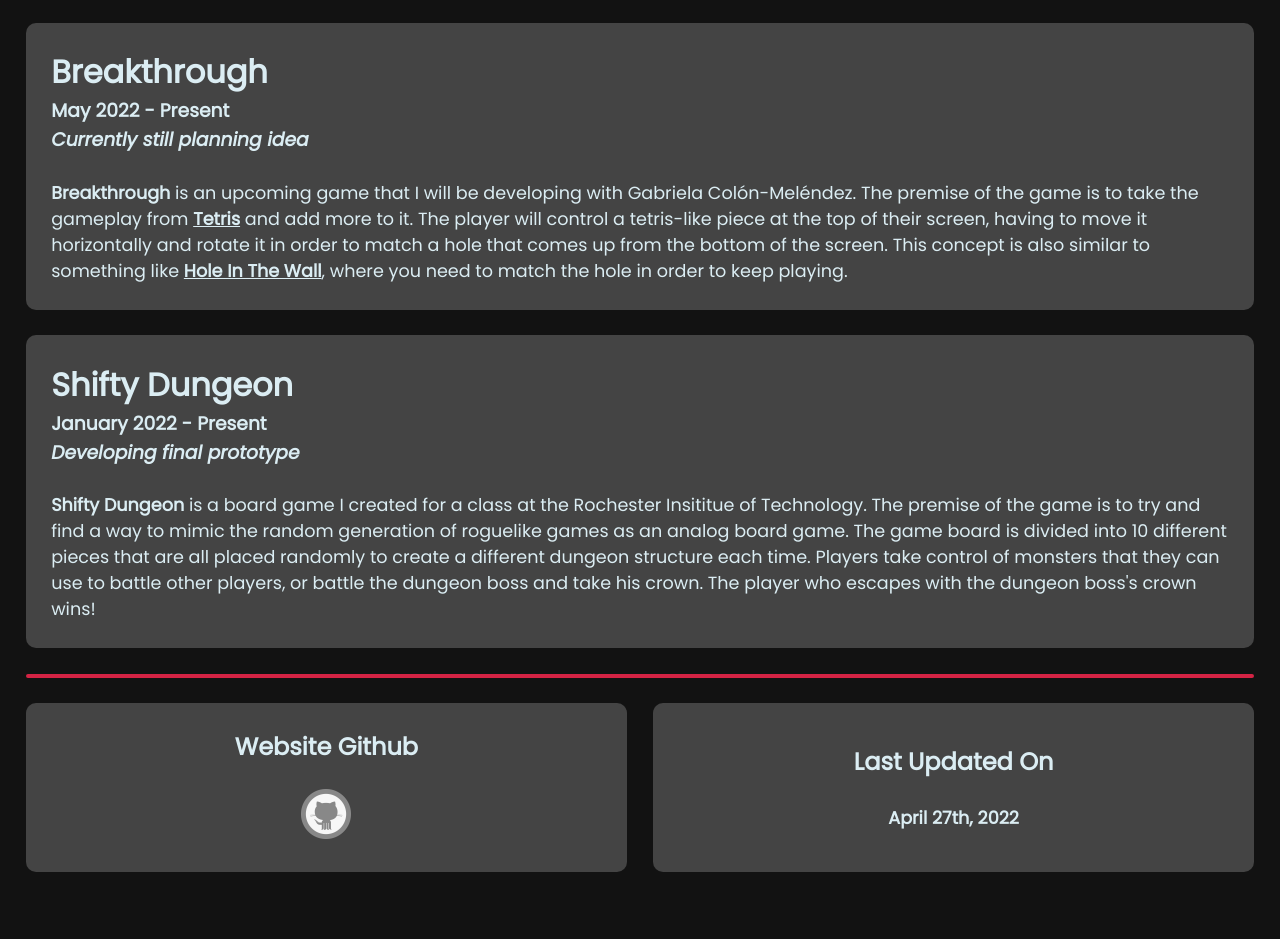
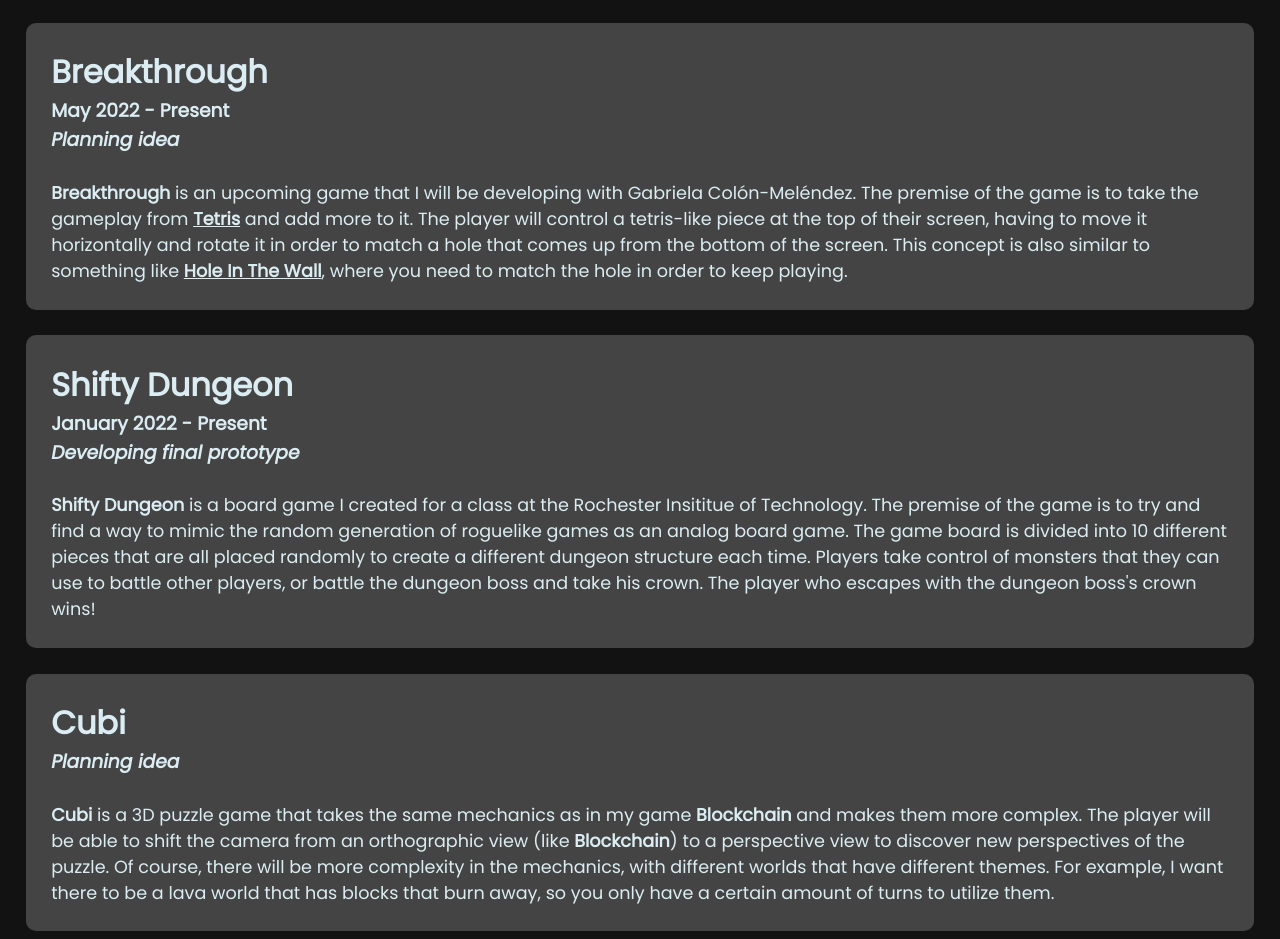
Before and after one commit to qusr08/qusr08.github.io, a plain HTML site: page index.html in a window 1280 px wide. Shown: the part 2593-3532 px from the top of the page. Before the commit the page ends 3490 px from the top, so only its background shows below. Drawn offline with Linux system fonts and the light colour scheme.

Commit message:
Added upcoming project

```diff
--- a/index.html
+++ b/index.html
@@ -103,7 +103,7 @@
             <div>
                 <h1>Breakthrough</h1>
                 <h3>May 2022 - Present</h3>
-                <h3><em>Currently still planning idea</em></h3>
+                <h3><em>Planning idea</em></h3>
             </div>
             <p>
                 <strong>Breakthrough</strong> is an upcoming game that I will be developing with Gabriela Colón-Meléndez. The premise of the game is to take the gameplay from
@@ -123,6 +123,17 @@
                 take his crown. The player who escapes with the dungeon boss's crown wins!
             </p>
         </div>
+        <div class="expanded-gallery-item">
+            <div>
+                <h1>Cubi</h1>
+                <h3><em>Planning idea</em></h3>
+            </div>
+            <p>
+                <strong>Cubi</strong> is a 3D puzzle game that takes the same mechanics as in my game <strong>Blockchain</strong> and makes them more complex. The player will be able to shift the camera from an orthographic view (like <strong>Blockchain</strong>)
+                to a perspective view to discover new perspectives of the puzzle. Of course, there will be more complexity in the mechanics, with different worlds that have different themes. For example, I want there to be a lava world that has blocks
+                that burn away, so you only have a certain amount of turns to utilize them.
+            </p>
+        </div>
     </div>
     <hr>
     <div class="info-list">
```
